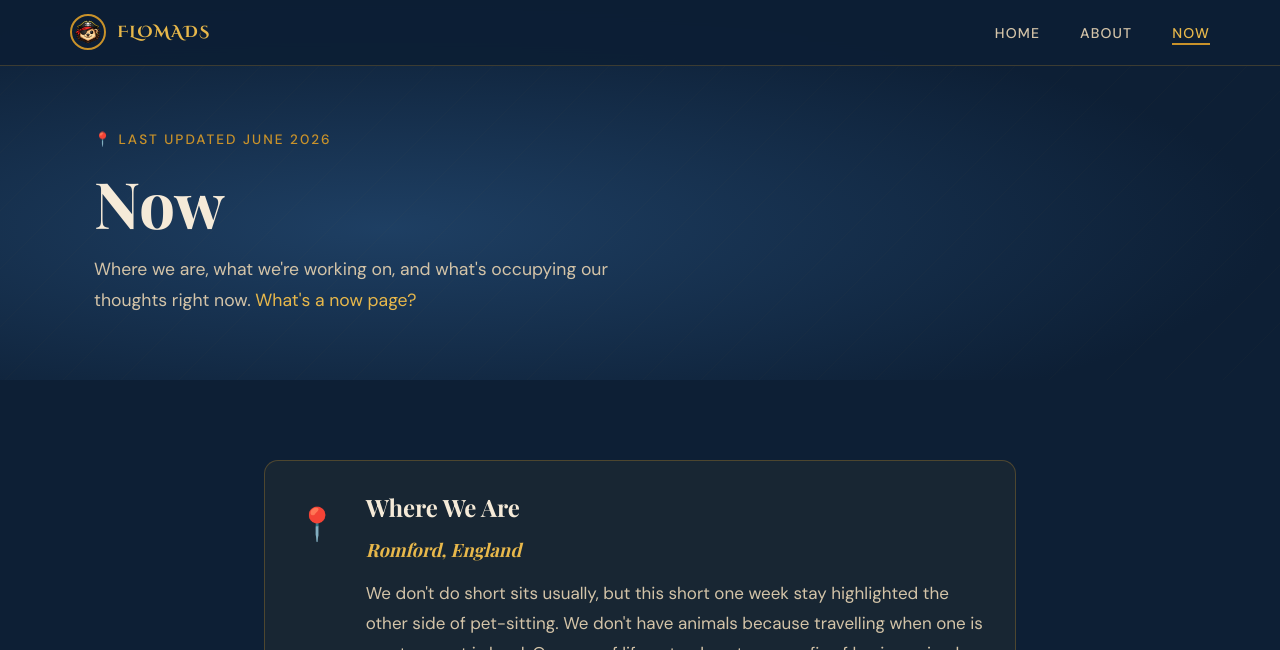
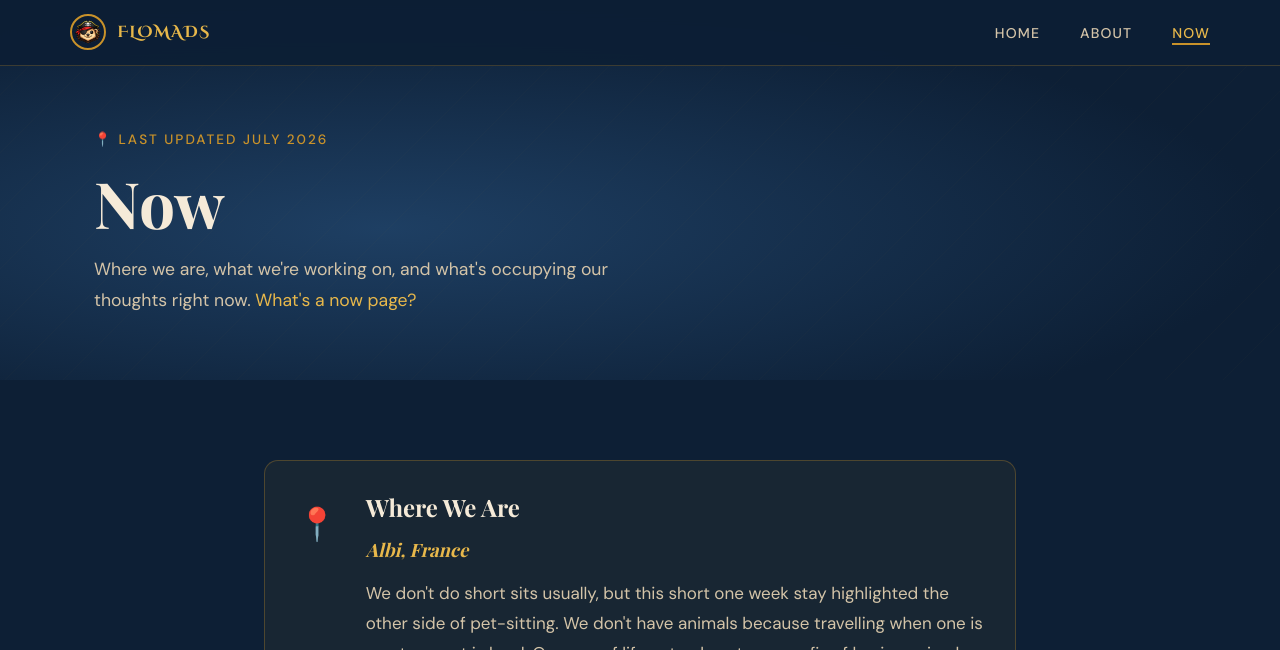
Before and after one commit to Synergy-UpLink/flomads, a Jekyll site: the page built from now/index.html, in a window 1280 px wide and 1400 px high. Shown: the top 650 px of the window. Built offline with Jekyll 4.4.1, drawn with Linux system fonts in a browser that asks for light colours; some web fonts are replaced; some of the changed text lies outside the part shown.

Commit message:
updated now

```diff
--- a/_includes/now_map.html
+++ b/_includes/now_map.html
@@ -44,6 +50,17 @@
     //     .bindPopup('<div class="now-map-popup"><strong>Southend-On-Sea</strong></div>')
     //     .addTo(map);
     /* Southend-On-Sea*/
+=======
+    /*Albi, France*/
+    L.marker([43.8918908,5.7282172], { icon: customIcon })
+         .bindPopup('<div class="now-map-popup"><strong>Albi, France</strong></div>')
+         .addTo(map);
+    /* South Benfleet*/
+    L.marker([51.5604991,0.5389142], { icon: customIcon })
+        .bindPopup('<div class="now-map-popup"><strong>South Benfleet</strong></div>')
+        .addTo(map);
+    /* Romford*/
+>>>>>>> Stashed changes
     L.marker([51.57462, 0.1845609], { icon: customIcon })
         .bindPopup('<div class="now-map-popup"><strong>Romford</strong></div>')
         .addTo(map);
--- a/now/index.html
+++ b/now/index.html
@@ -2,7 +2,7 @@
 layout: default
 title: "Now"
 description: "A snapshot of what the Flomads are doing, where we are, and what's on our minds."
-now_updated: "June 2026"
+now_updated: "July 2026"
 ---
 
 <section class="page-hero">
@@ -23,7 +23,7 @@ now_updated: "June 2026"
       <div class="now-block-icon">📍</div>
       <div class="now-block-body">
         <h2>Where We Are</h2>
-        <p class="now-highlight">Romford, England</p>
+        <p class="now-highlight">Albi, France</p>
         <p>We don't do short sits usually, but this short one week stay highlighted the other side of pet-sitting. We don't have animals because travelling when one is a pet-parent is hard. Our way of life not only gets us our fix of having animals around, it gives the pet-parents the freedom to decompress and travel, knowing their animals are well taken care of. Of course the animals will miss the people, and the people will miss the animals, but we make it easy on all parties. The animals are spoiled by us because they are new, and the owners can really enjoy the time off, without any of the stress from back home. Jobs, pets, neighbors, commuting...we free them from all of it, allowing a stress free experience (even if they get daily pictures of the bundles of fur).</p>
         <p>Public transportation and trains (even with a justified strike going on) is amazing. We explored the stereotypical places already, along with the Museums. Awesome.</p>
       </div>
```
Also changed, not shown: other parts of _includes/now_map.html (+6 -0 lines).
